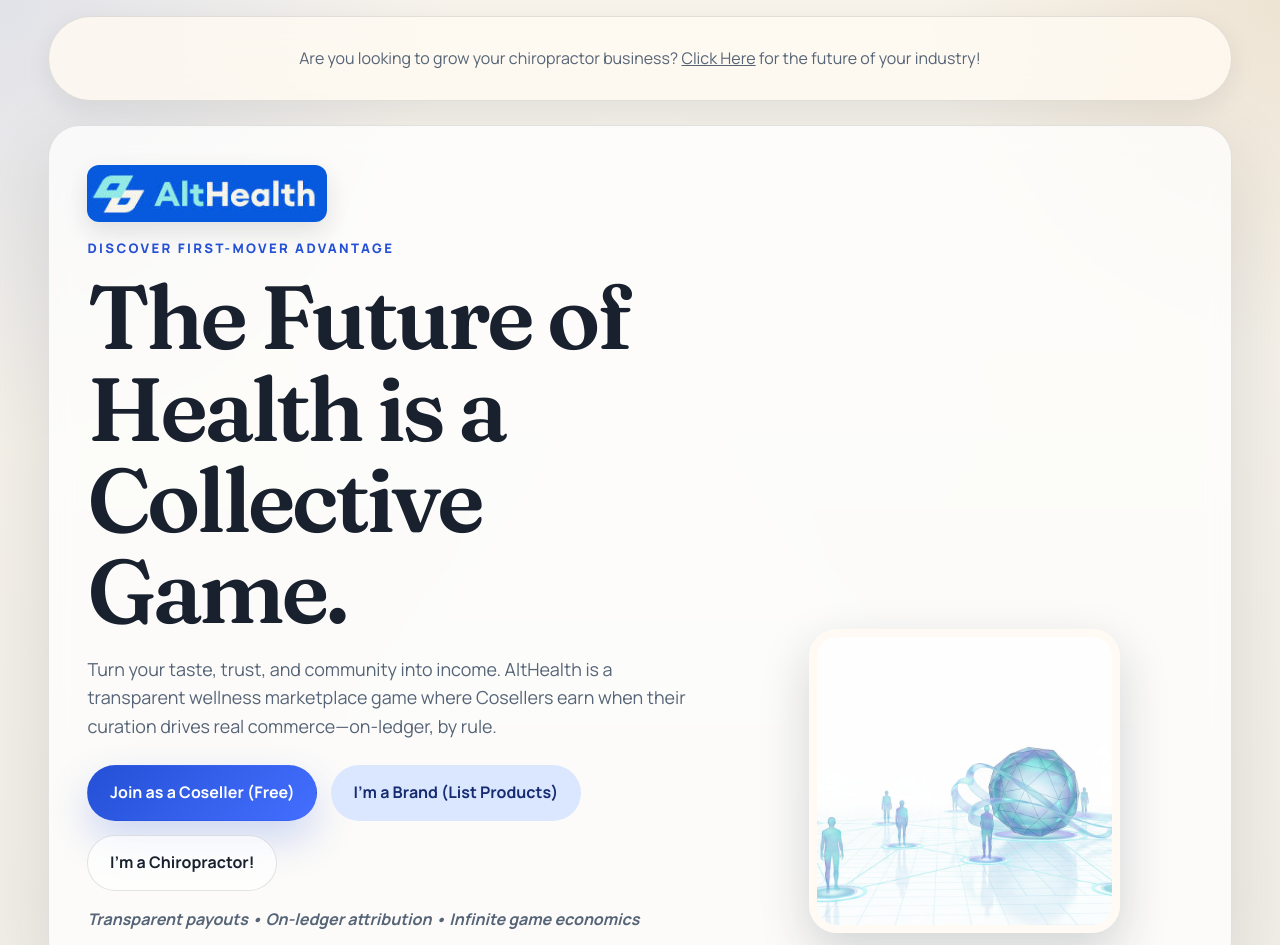
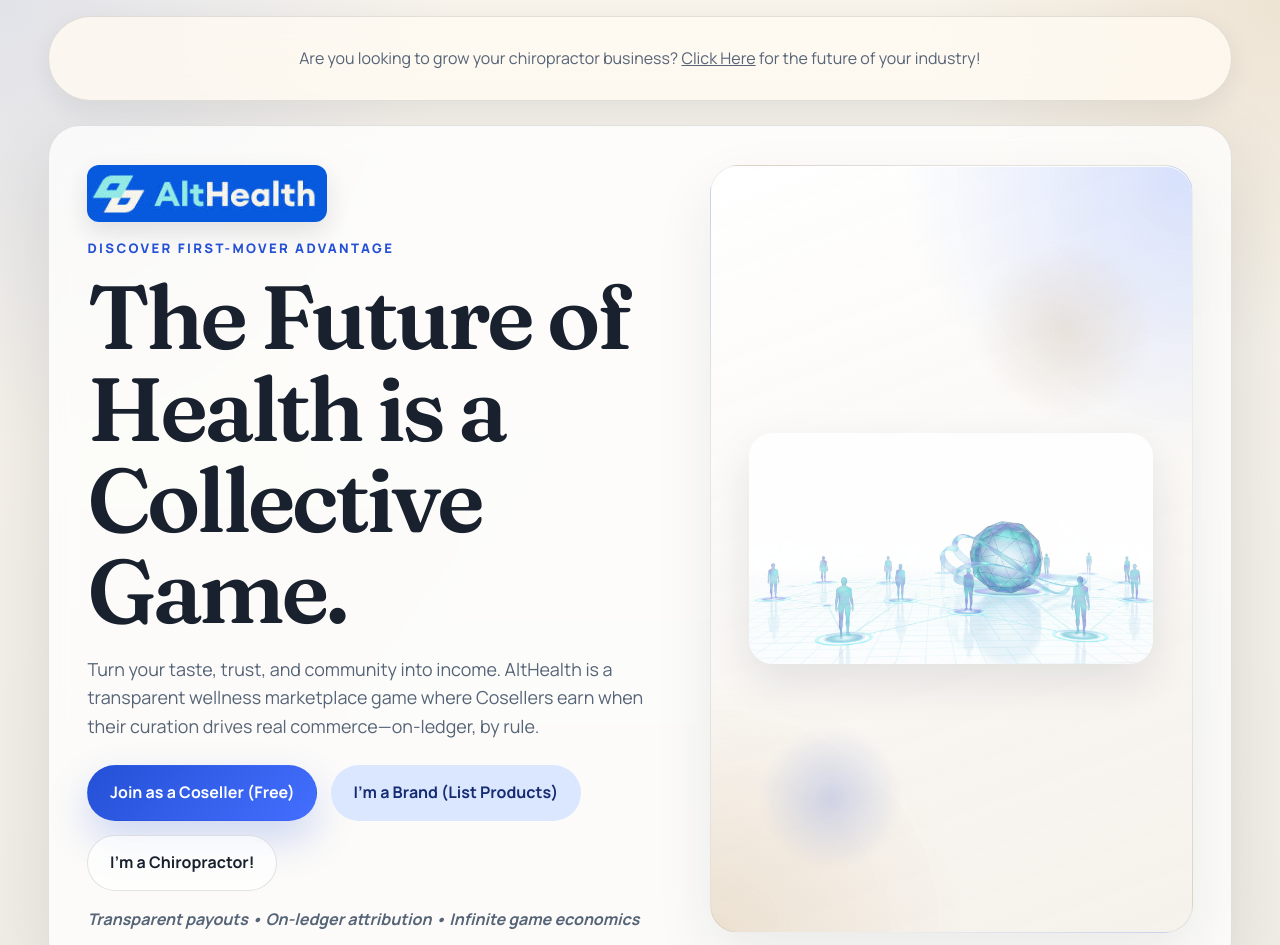
Before and after one commit to amitrathore/althealth-web, a website: page index.html in a window 1280 px wide. Shown: the top 945 px of the page. Drawn offline with Linux system fonts and the light colour scheme.

Commit message:
Redesign hero image panel

```diff
--- a/styles.css
+++ b/styles.css
@@ -113,6 +113,11 @@
   grid-template-columns: 1.15fr 0.85fr;
   gap: 2rem;
   padding: clamp(1.5rem, 3vw, 3rem);
+}
+
+.hero {
+  align-items: stretch;
+  grid-template-columns: minmax(0, 1.1fr) minmax(22rem, 0.9fr);
 }
 
 .reverse {
@@ -252,7 +257,7 @@
 
 .hero-media {
   display: flex;
-  align-items: flex-end;
+  align-items: stretch;
   justify-content: center;
 }
 
@@ -260,9 +265,43 @@
   position: relative;
   display: flex;
   justify-content: center;
-  align-items: flex-end;
+  align-items: center;
   min-height: 100%;
+  width: 100%;
   margin: 0;
+  padding: clamp(1.5rem, 3vw, 2.5rem);
+  border-radius: calc(var(--radius-xl) - 0.25rem);
+  overflow: hidden;
+  background:
+    radial-gradient(circle at top right, rgba(77, 124, 255, 0.22), transparent 32%),
+    radial-gradient(circle at bottom left, rgba(184, 135, 70, 0.18), transparent 28%),
+    linear-gradient(160deg, rgba(255, 255, 255, 0.96), rgba(244, 239, 232, 0.88));
+  border: 1px solid rgba(24, 33, 45, 0.08);
+  box-shadow:
+    inset 0 1px 0 rgba(255, 255, 255, 0.85),
+    0 24px 60px rgba(24, 33, 45, 0.08);
+}
+
+.image-stack::before,
+.image-stack::after {
+  content: "";
+  position: absolute;
+  border-radius: 999px;
+  filter: blur(2px);
+}
+
+.image-stack::before {
+  inset: auto auto 8% 10%;
+  width: 9rem;
+  height: 9rem;
+  background: radial-gradient(circle, rgba(36, 80, 214, 0.18), transparent 70%);
+}
+
+.image-stack::after {
+  inset: 10% 8% auto auto;
+  width: 11rem;
+  height: 11rem;
+  background: radial-gradient(circle, rgba(184, 135, 70, 0.16), transparent 72%);
 }
 
 .stack-back,
@@ -279,10 +318,14 @@
 
 .stack-front {
   position: static;
-  width: min(68%, 22rem);
-  min-height: 19rem;
-  border: 0.5rem solid rgba(255, 250, 242, 0.85);
-  box-shadow: 0 20px 50px rgba(24, 33, 45, 0.18);
+  position: relative;
+  z-index: 1;
+  width: min(100%, 34rem);
+  max-height: 30rem;
+  object-fit: contain;
+  border: 0;
+  border-radius: 1.5rem;
+  box-shadow: 0 18px 44px rgba(24, 33, 45, 0.1);
 }
 
 .feature-grid {
@@ -522,7 +565,7 @@
   }
 
   .stack-front {
-    width: 78%;
+    width: min(100%, 26rem);
     margin: 0 auto;
   }
 
```
